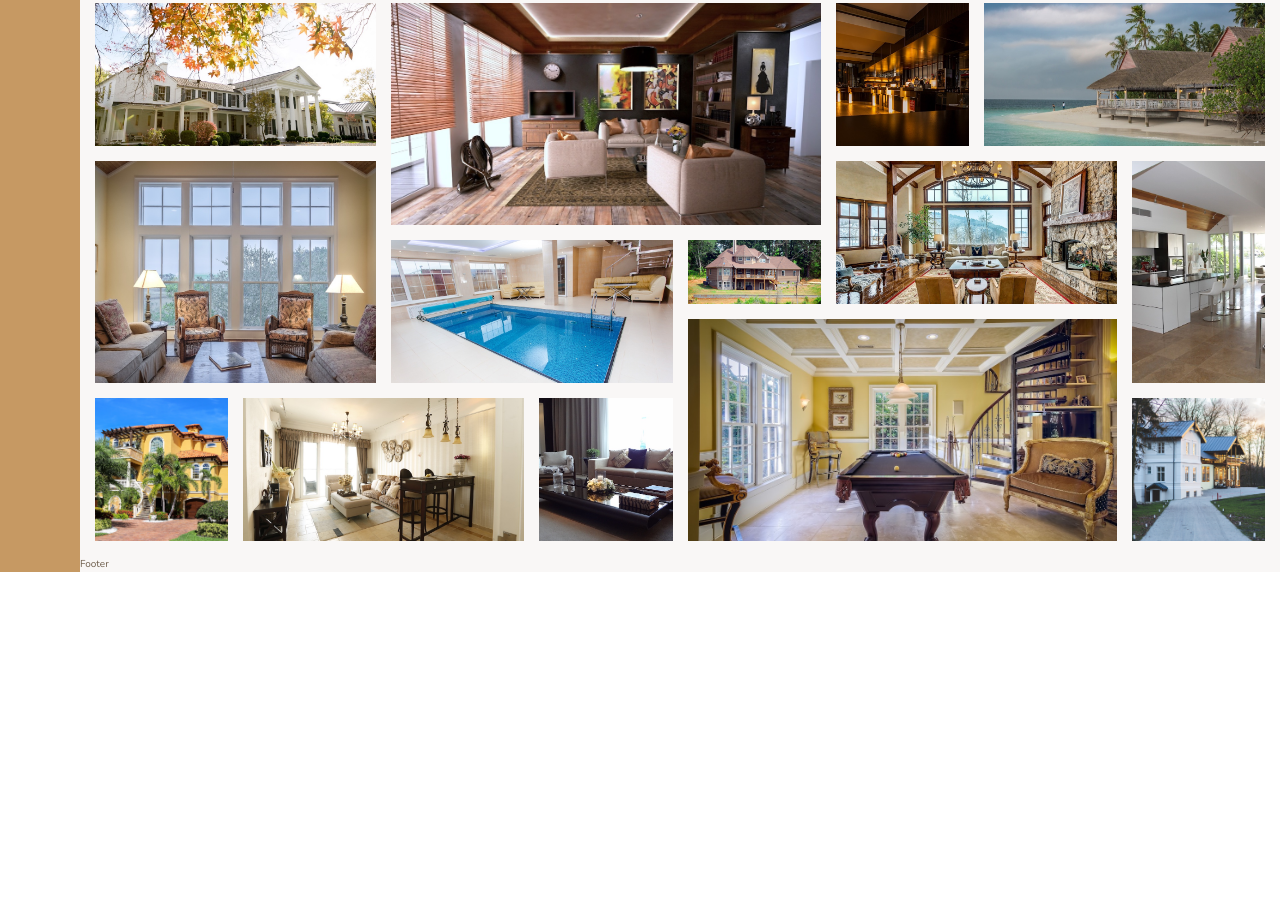
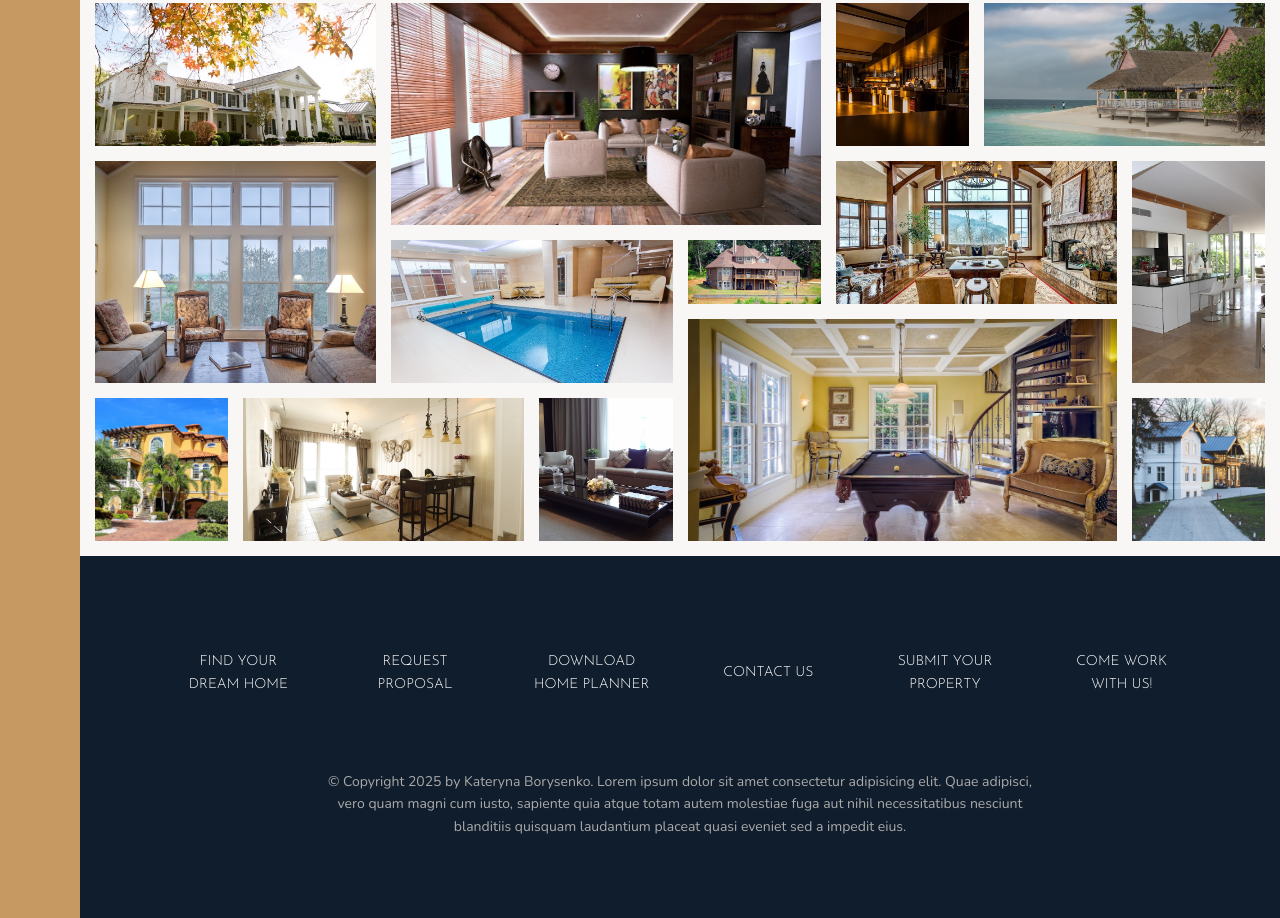
Before and after one commit to Kateryna-Borysenko/nexter, a website: page index.html in a window 1280 px wide. Shown: the part 3084-4002 px from the top of the page. Before the commit the page ends 3656 px from the top, so only its background shows below. Drawn offline with nearby package versions, Linux system fonts and the light colour scheme.

Commit message:
added Footer

```diff
--- a/index.html
+++ b/index.html
@@ -453,6 +453,58 @@
 			</figure>
 		</section>
 
-		<footer class="footer">Footer</footer>
+		<footer class="footer">
+			<ul class="nav">
+				<li class="nav__item">
+					<a
+						href="#"
+						class="nav__link"
+						>Find your dream home</a
+					>
+				</li>
+				<li class="nav__item">
+					<a
+						href="#"
+						class="nav__link"
+						>Request proposal</a
+					>
+				</li>
+				<li class="nav__item">
+					<a
+						href="#"
+						class="nav__link"
+						>Download home planner</a
+					>
+				</li>
+				<li class="nav__item">
+					<a
+						href="#"
+						class="nav__link"
+						>Contact us</a
+					>
+				</li>
+				<li class="nav__item">
+					<a
+						href="#"
+						class="nav__link"
+						>Submit your property</a
+					>
+				</li>
+				<li class="nav__item">
+					<a
+						href="#"
+						class="nav__link"
+						>Come work with us!</a
+					>
+				</li>
+			</ul>
+			<p class="copyright">
+				&copy; Copyright 2025 by Kateryna Borysenko. Lorem ipsum dolor sit amet
+				consectetur adipisicing elit. Quae adipisci, vero quam magni cum iusto,
+				sapiente quia atque totam autem molestiae fuga aut nihil necessitatibus
+				nesciunt blanditiis quisquam laudantium placeat quasi eveniet sed a
+				impedit eius.
+			</p>
+		</footer>
 	</body>
 </html>
--- a/sass/_footer.scss
+++ b/sass/_footer.scss
@@ -1,4 +1,43 @@
 .footer {
-  background-color: $color-grey-light-1;
-  grid-column: full-start / full-end;
+	background-color: $color-secondary;
+	grid-column: full-start / full-end;
+	padding: 8rem;
 }
+
+.nav {
+	list-style: none;
+
+	display: grid;
+	grid-template-columns: repeat(auto-fit, minmax(15rem, 1fr));
+	grid-gap: 2rem;
+	align-items: center;
+
+	&__link:link,
+	&__link:visited {
+		font-size: 1.4rem;
+		color: #fff;
+		text-decoration: none;
+		font-family: $font-display;
+		text-transform: uppercase;
+		text-align: center;
+		padding: 1.5rem;
+		display: block;
+		transition: all 0.2s;
+	}
+
+	&__link:hover,
+	&__link:active {
+		background-color: rgba(#fff, 0.05);
+		transform: translateY(-3px);
+	}
+}
+
+.copyright {
+	font-size: 1.4rem;
+	color: $color-grey-light-2;
+	margin-top: 6rem;
+	margin-right: auto;
+	margin-left: auto;
+	text-align: center;
+	width: 70%;
+}
```
Also changed, not shown: css/style.css, 1 other file.
